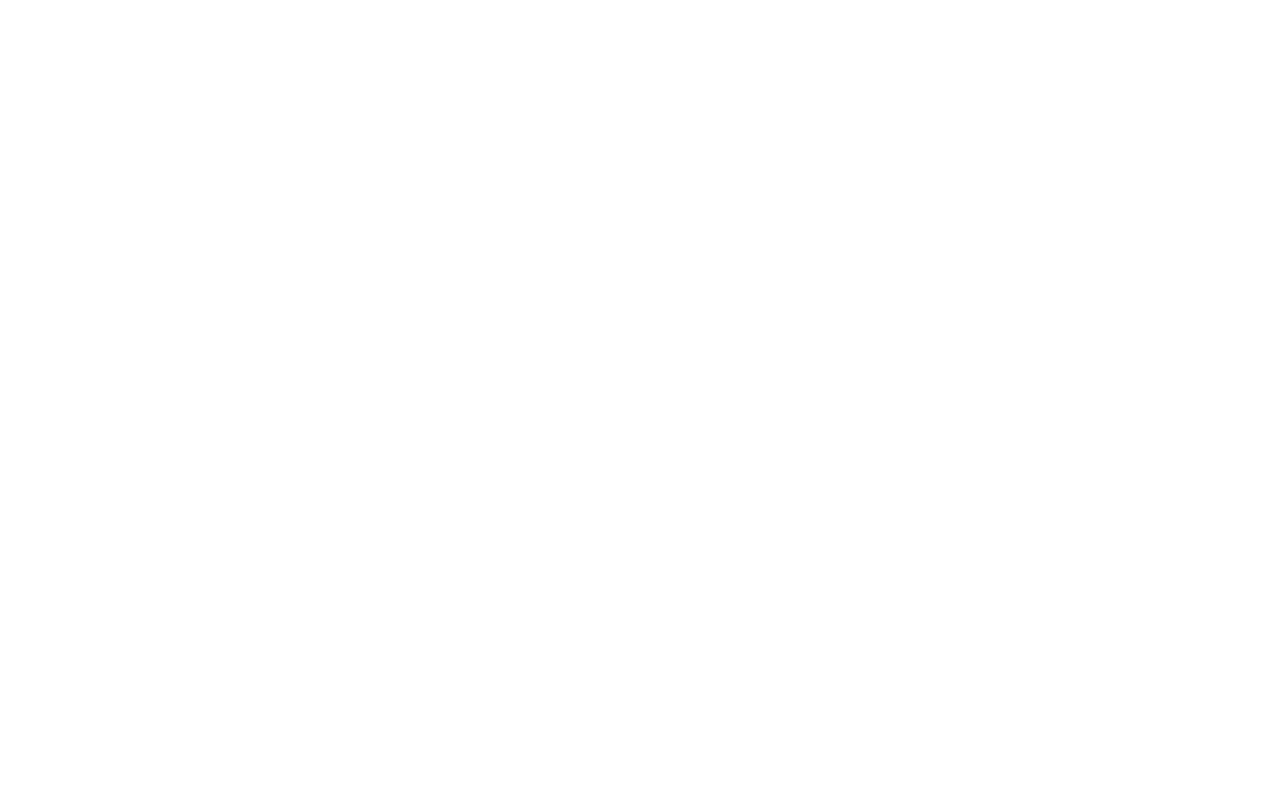
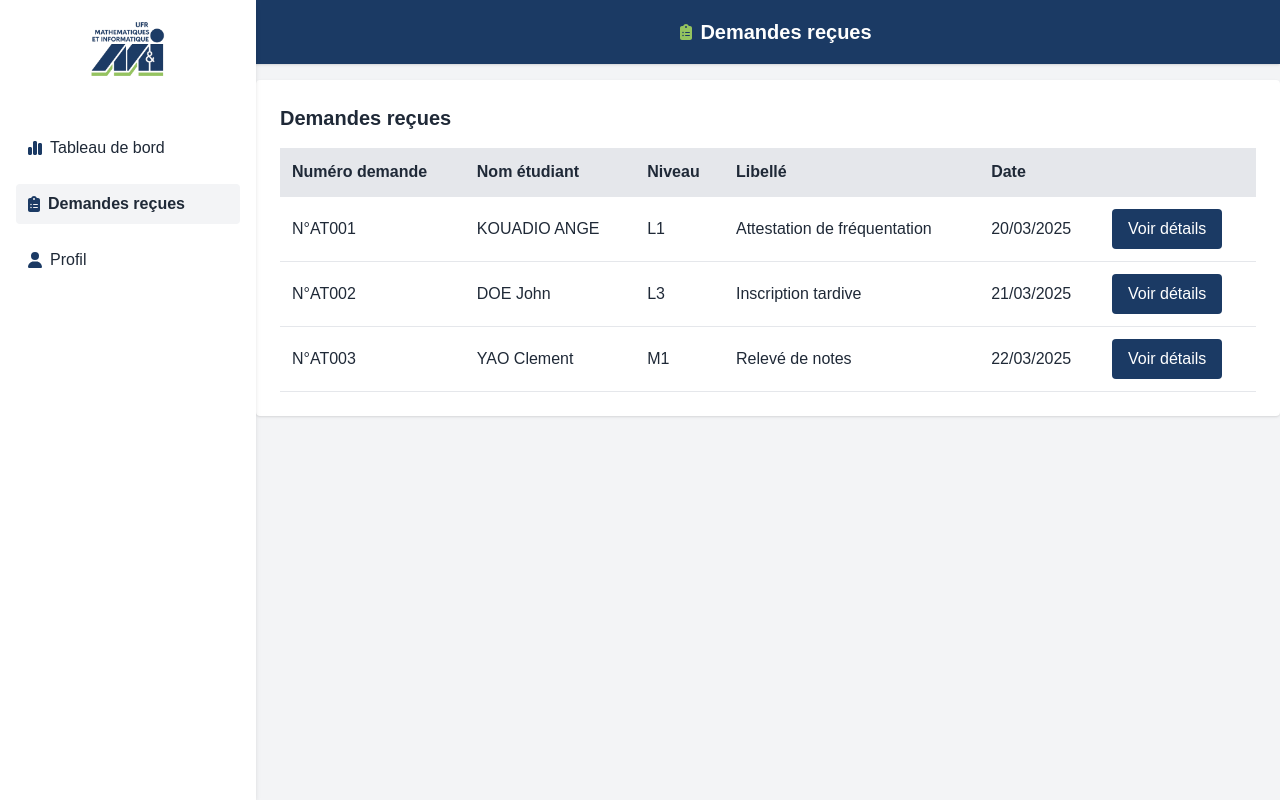
Before and after one commit to PROJECT-FOR-UFHB/MIAGE_PROJECT_V1, a Vue app in the folder gestion-miage/frontend/: page /secretariat/demandes-recus in a window 1280 px wide. Before the commit this address had no page. Built offline with nearby package versions, Linux system fonts and the light colour scheme; a web font is replaced by a local one.

Commit message:
creation de l'interface de la sécretaire

```diff
--- /dev/null
+++ b/gestion-miage/frontend/src/components/secretariat/HeaderSecretaire.vue
@@ -0,0 +1,14 @@
+<template>
+    <!-- On utilise 'flex items-center justify-end' -->
+    <header class="bg-brandBlue h-16 flex items-center pl-64 justify-center text-white shadow">
+        <!-- On remplace ml-4 par mr-4 pour espacer du bord droit -->
+        <div class="ml-4 flex items-center">
+            <font-awesome-icon :icon="['fas', 'clipboard-list']" class="mr-2 text-brandGreen" />
+
+            <h1 class="text-xl font-semibold">Demandes reçues</h1>
+        </div>
+    </header>
+</template>
+
+<script setup>
+</script>
--- /dev/null
+++ b/gestion-miage/frontend/src/components/secretariat/SidebarSecretaire.vue
@@ -0,0 +1,40 @@
+<template>
+    <aside class="absolute top-0 left-0 h-full w-64 bg-white p-4 shadow-md">
+      <div class="mb-8 flex justify-center">
+        <img
+          src="/src/assets/logo_de_miage.png"
+          alt="Logo MIAGE"
+          class="h-20"
+        />
+      </div>
+
+      <!-- Navigation Secrétaire -->
+      <nav>
+        <ul class="space-y-4">
+          <li>
+            <a href="#" class="flex items-center text-gray-800 px-3 py-2 rounded hover:bg-gray-100 transition-colors">
+              <!-- Icône 'fa-chart-simple' pour le tableau de bord -->
+              <font-awesome-icon :icon="['fas', 'chart-simple']" class="mr-2 text-brandBlue" />
+              Tableau de bord
+            </a>
+          </li>
+          <li>
+            <a href="#" class="flex items-center text-gray-800 px-3 py-2 rounded bg-gray-100 font-semibold transition-colors">
+              <font-awesome-icon :icon="['fas', 'clipboard-list']" class="mr-2 text-brandBlue" />
+              Demandes reçues
+            </a>
+          </li>
+          <li>
+            <a href="#" class="flex items-center text-gray-800 px-3 py-2 rounded hover:bg-gray-100 transition-colors">
+              <font-awesome-icon :icon="['fas', 'user']" class="mr-2 text-brandBlue" />
+              Profil
+            </a>
+          </li>
+        </ul>
+      </nav>
+    </aside>
+  </template>
+
+  <script setup>
+  // Aucun script particulier pour cette sidebar statique
+  </script>
--- a/gestion-miage/frontend/src/main.js
+++ b/gestion-miage/frontend/src/main.js
@@ -13,12 +13,13 @@
   faUser,
   faCalendar,
   faInfoCircle,
-  faPaperclip
+  faPaperclip,
+  faChartSimple
 } from '@fortawesome/free-solid-svg-icons'
 import { FontAwesomeIcon } from '@fortawesome/vue-fontawesome'
 
 // Ajouter les icônes à la librairie
-library.add(faGraduationCap, faFileAlt, faClipboardList, faUser, faCalendar, faInfoCircle, faPaperclip)
+library.add(faGraduationCap, faFileAlt, faClipboardList, faUser, faCalendar, faInfoCircle, faPaperclip, faChartSimple)
 
 const app = createApp(App)
 
--- /dev/null
+++ b/gestion-miage/frontend/src/pages/secretariat/DemandesRecues.vue
@@ -0,0 +1,80 @@
+<template>
+    <div class="relative min-h-screen font-sans text-gray-800 bg-gray-100">
+      <!-- Sidebar secrétaire -->
+      <SidebarSecretaire />
+
+      <!-- Barre horizontale secrétaire -->
+      <HeaderSecretaire />
+
+      <!-- Contenu principal : le tableau -->
+      <main class="pl-64 pt-4">
+        <div class="max-w-6xl mx-auto bg-white rounded shadow p-6">
+          <h2 class="text-xl font-semibold mb-4">Demandes reçues</h2>
+          <table class="w-full border-collapse">
+            <thead>
+              <tr class="text-left bg-gray-200">
+                <th class="p-3 border-b">Numéro demande</th>
+                <th class="p-3 border-b">Nom étudiant</th>
+                <th class="p-3 border-b">Niveau</th>
+                <th class="p-3 border-b">Libellé</th>
+                <th class="p-3 border-b">Date</th>
+                <th class="p-3 border-b"></th>
+              </tr>
+            </thead>
+            <tbody>
+              <tr
+                v-for="(demande, index) in demandes"
+                :key="index"
+                class="hover:bg-gray-100"
+              >
+                <td class="p-3 border-b">{{ demande.numero }}</td>
+                <td class="p-3 border-b">{{ demande.nomEtudiant }}</td>
+                <td class="p-3 border-b">{{ demande.niveau }}</td>
+                <td class="p-3 border-b">{{ demande.libelle }}</td>
+                <td class="p-3 border-b">{{ demande.date }}</td>
+                <td class="p-3 border-b">
+                  <button
+                    class="bg-brandBlue text-white px-4 py-2 rounded hover:bg-blue-700 transition-colors"
+                  >
+                    Voir détails
+                  </button>
+                </td>
+              </tr>
+            </tbody>
+          </table>
+        </div>
+      </main>
+    </div>
+  </template>
+
+  <script setup>
+  // Import des composants via l'alias '@'
+  import SidebarSecretaire from '@/components/secretariat/SidebarSecretaire.vue'
+  import HeaderSecretaire from '@/components/secretariat/HeaderSecretaire.vue'
+
+  // Exemple de données simulées (mock).
+  // Tu pourras plus tard charger ça depuis ton backend Laravel, par exemple.
+  const demandes = [
+    {
+      numero: 'N°AT001',
+      nomEtudiant: 'KOUADIO ANGE',
+      niveau: 'L1',
+      libelle: 'Attestation de fréquentation',
+      date: '20/03/2025'
+    },
+    {
+      numero: 'N°AT002',
+      nomEtudiant: 'DOE John',
+      niveau: 'L3',
+      libelle: 'Inscription tardive',
+      date: '21/03/2025'
+    },
+    {
+      numero: 'N°AT003',
+      nomEtudiant: 'YAO Clement',
+      niveau: 'M1',
+      libelle: 'Relevé de notes',
+      date: '22/03/2025'
+    }
+  ]
+  </script>
--- a/gestion-miage/frontend/src/router/index.js
+++ b/gestion-miage/frontend/src/router/index.js
@@ -1,13 +1,20 @@
 import { createRouter, createWebHistory } from 'vue-router'
+import DemandesRecues from '@/pages/secretariat/DemandesRecues.vue'
 import NouvelleDemande from '@/pages/etudiants/NouvelleDemande.vue'
 
 const routes = [
+  // route pour l'étudiant
   {
-    path: '/',
+    path: '/etudiants/nouvelle-demande',
     name: 'NouvelleDemande',
     component: NouvelleDemande
   },
-  // plus tard, tu pourras ajouter d'autres routes
+  // route pour la secrétaire
+  {
+    path: '/secretariat/demandes-recus',
+    name: 'DemandesRecues',
+    component: DemandesRecues
+  }
 ]
 
 const router = createRouter({
```
